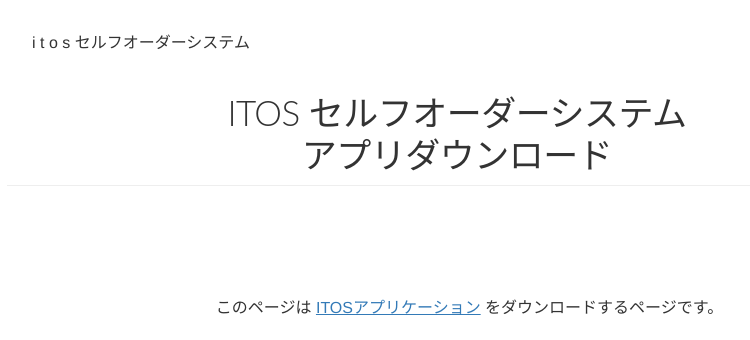
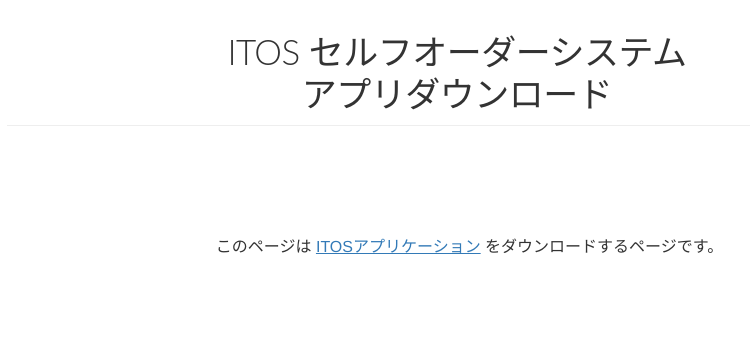
Before and after one commit to itordersystem/itordersystem.github.io, a plain HTML site: page itos/index_release.html in a window 1280 px wide. Shown: the top 340 px of the page, without its empty margins (183-933 px from the left). Drawn offline with Linux system fonts and the light colour scheme.

Commit message:
no message

```diff
--- a/itos/index_release.html
+++ b/itos/index_release.html
@@ -905,8 +905,7 @@ pre.editor-colors .bracket-matcher .region {
 }
 </style>
   </head>
-  <body class='markdown-preview' data-use-github-style><p>i t o s セルフオーダーシステム</p>
-<h1 id="itos-br-br-">ITOS セルフオーダーシステム <br> アプリダウンロード<br></h1>
+  <body class='markdown-preview' data-use-github-style><h1 id="itos-br-br-">ITOS セルフオーダーシステム <br> アプリダウンロード<br></h1>
 <p><br><br><br></p>
 <p></p><p class="center">
 このページは
```
Also changed, not shown: 1 other file.
